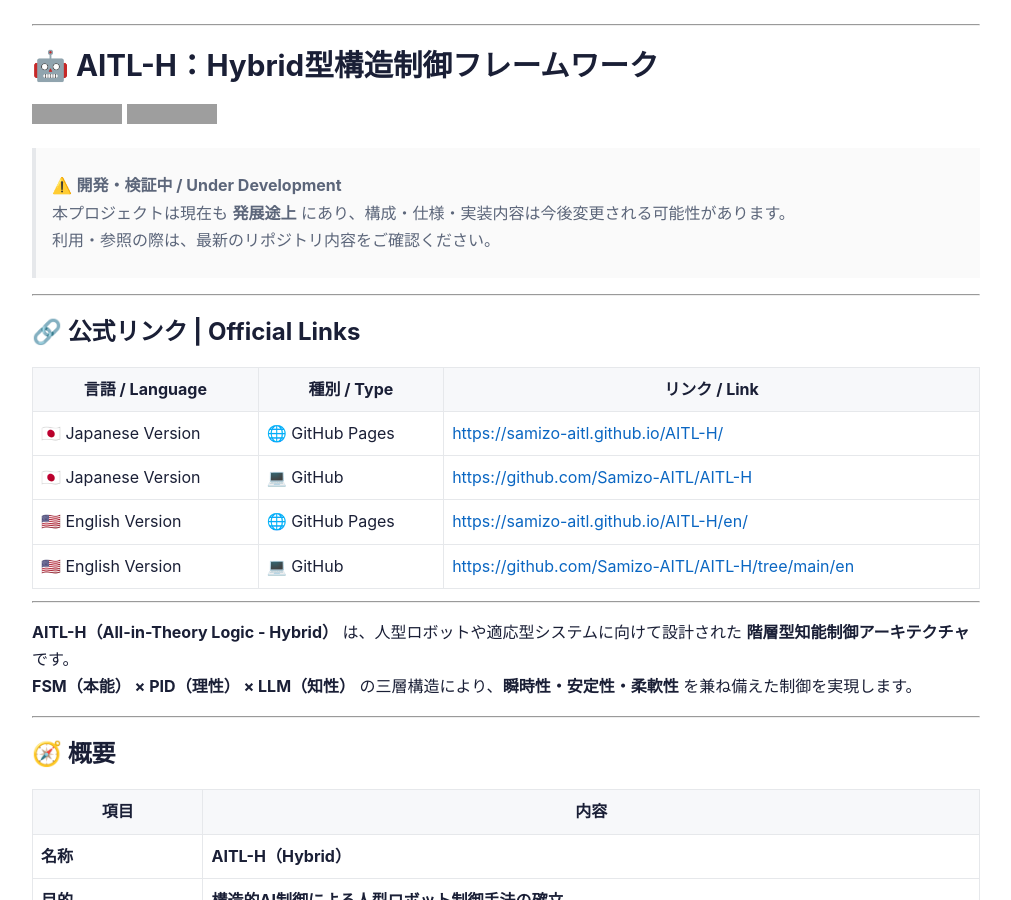
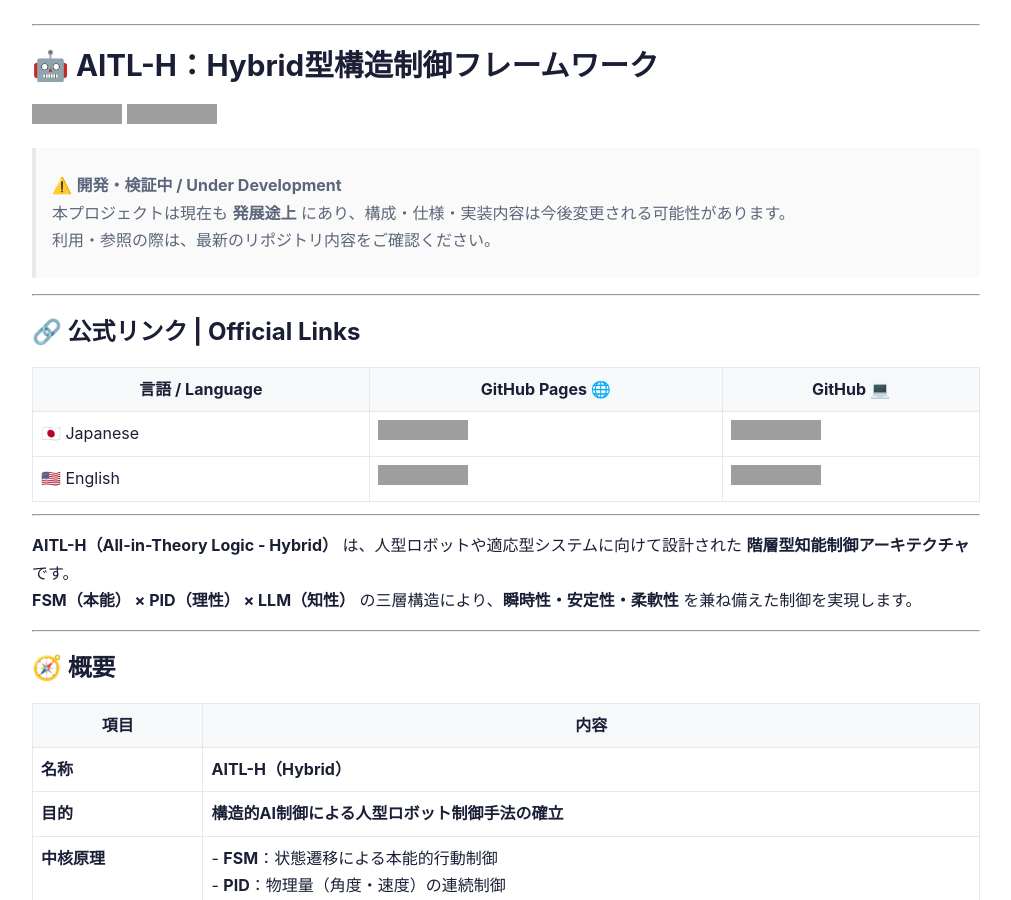
Before and after one commit to Samizo-AITL/AITL-H, a Jekyll site: the page built from index.md, in a window 1280 px wide and 900 px high. Shown: the whole window, without its empty margins (134-1145 px from the left). Built offline with Jekyll 4.4.1, drawn with Linux system fonts in a browser that asks for light colours; grey boxes are pictures that could not be loaded.

Commit message:
Update index.md

```diff
--- a/index.md
+++ b/index.md
@@ -15,14 +15,12 @@
 
 ---
 
-## 🔗 **公式リンク | Official Links**
+## 🔗 公式リンク | Official Links
 
-| 言語 / Language | 種別 / Type | リンク / Link |
-|------|------|--------|
-| 🇯🇵 Japanese Version | 🌐 GitHub Pages | [https://samizo-aitl.github.io/AITL-H/](https://samizo-aitl.github.io/AITL-H/) |
-| 🇯🇵 Japanese Version | 💻 GitHub | [https://github.com/Samizo-AITL/AITL-H](https://github.com/Samizo-AITL/AITL-H) |
-| 🇺🇸 English Version | 🌐 GitHub Pages | [https://samizo-aitl.github.io/AITL-H/en/](https://samizo-aitl.github.io/AITL-H/en/) |
-| 🇺🇸 English Version | 💻 GitHub | [https://github.com/Samizo-AITL/AITL-H/tree/main/en](https://github.com/Samizo-AITL/AITL-H/tree/main/en) |
+| 言語 / Language | GitHub Pages 🌐 | GitHub 💻 |
+|-----------------|----------------|-----------|
+| 🇯🇵 Japanese | [![GitHub Pages JP](https://img.shields.io/badge/GitHub%20Pages-日本語版-brightgreen?logo=github)](https://samizo-aitl.github.io/AITL-H/) | [![GitHub Repo JP](https://img.shields.io/badge/GitHub-日本語版-blue?logo=github)](https://github.com/Samizo-AITL/AITL-H) |
+| 🇺🇸 English | [![GitHub Pages EN](https://img.shields.io/badge/GitHub%20Pages-English-brightgreen?logo=github)](https://samizo-aitl.github.io/AITL-H/en/) | [![GitHub Repo EN](https://img.shields.io/badge/GitHub-English-blue?logo=github)](https://github.com/Samizo-AITL/AITL-H/tree/main/en) |
 
 ---
 
```
